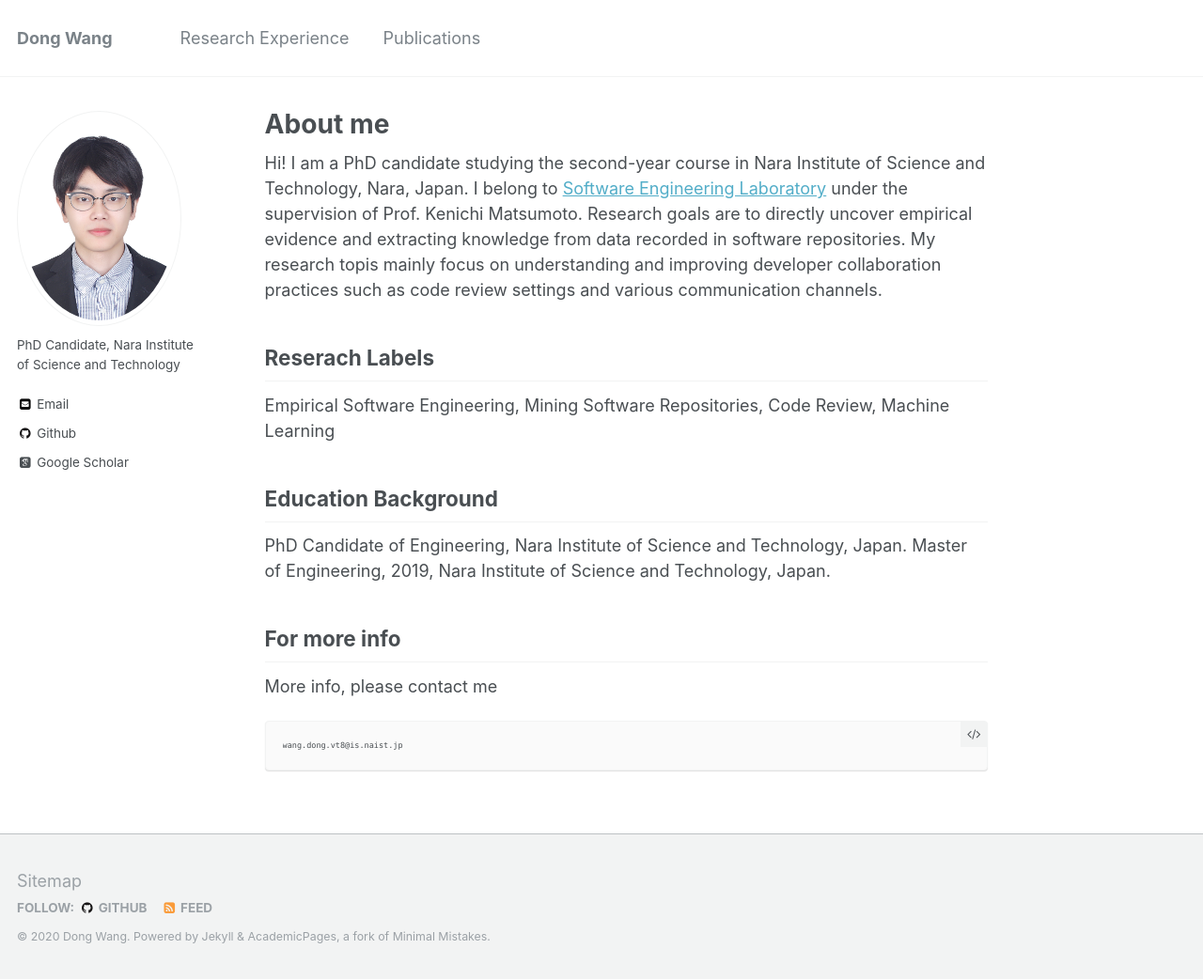
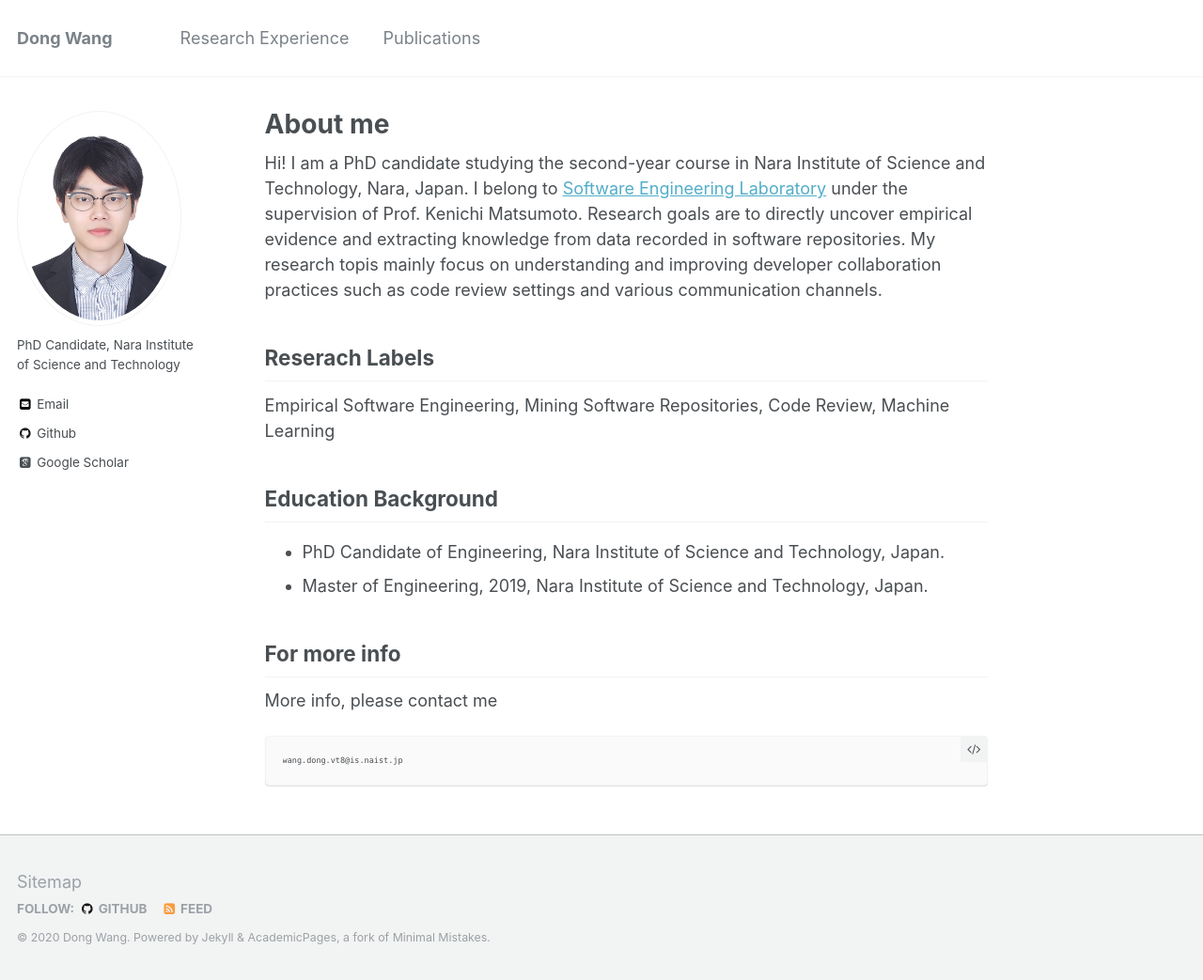
Before and after one commit to tao-xiao/dong-w.github.io, a Jekyll site: the page built from _pages/about.md, in a window 1280 px wide and 1043 px high. Shown: the whole window at 94% size. Built offline with Jekyll 4.4.1, drawn with Linux system fonts in a browser that asks for light colours; some web fonts are replaced.

```diff
--- a/_pages/about.md
+++ b/_pages/about.md
@@ -16,8 +16,8 @@ Empirical Software Engineering, Mining Software Repositories, Code Review, Machi
 
 Education Background
 ------
-PhD Candidate of Engineering, Nara Institute of Science and Technology, Japan.
-Master of Engineering, 2019, Nara Institute of Science and Technology, Japan.
+* PhD Candidate of Engineering, Nara Institute of Science and Technology, Japan.
+* Master of Engineering, 2019, Nara Institute of Science and Technology, Japan.
 
 For more info
 ------
```
